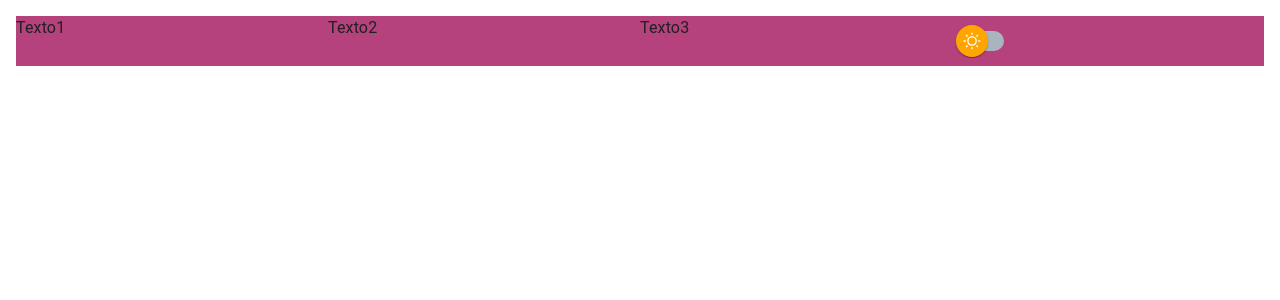
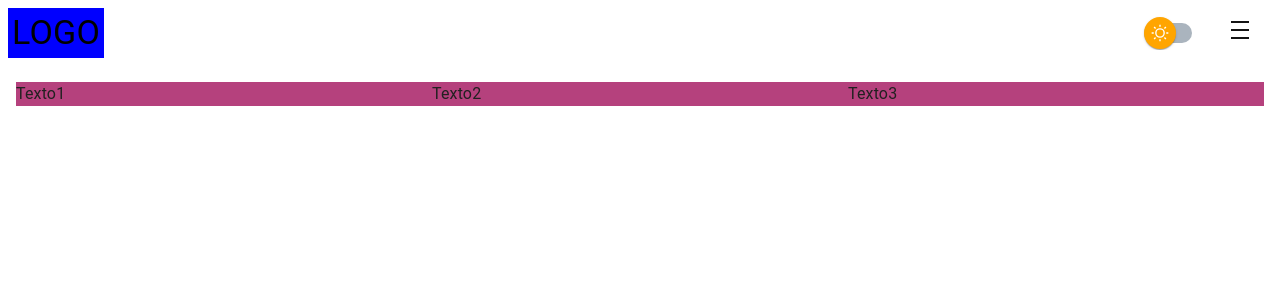
Before and after one commit to nicolasjrz/test-theme-material-ui, a React (Vite) app: page / in a window 1280 px wide. Shown: the top 300 px of the page. Built offline with nearby package versions, Linux system fonts and the light colour scheme.

Commit message:
fix position switch in navbar

```diff
--- a/package.json
+++ b/package.json
@@ -12,6 +12,7 @@
   "dependencies": {
     "@emotion/react": "^11.11.1",
     "@emotion/styled": "^11.11.0",
+    "@mui/icons-material": "^5.14.7",
     "@mui/material": "^5.14.7",
     "react": "^18.2.0",
     "react-dom": "^18.2.0",
--- a/src/App.jsx
+++ b/src/App.jsx
@@ -1,9 +1,9 @@
 import { useContext } from "react";
 import "./App.css";
-import { HomePage } from "./pages/HomePage";
 import { AppTheme } from "./ui/theme/AppTheme";
 // import { DarkModeProvider } from "./context/DarkModeProvider";
 import { DarkModeContext } from "./context/DarkModeContext";
+import { AppRouter } from "./router/AppRouter";
 
 function App() {
   // const [isDarkMode, setIsDarkMode] = useState(false);
@@ -19,9 +19,8 @@ function App() {
   return (
     <>
       <AppTheme mode={darkModeState ? "dark" : "light"}>
-        {/* <AppRuoter/> */}
+        <AppRouter />
         {/* aca iria el approter para que se implemente en todos los archivos */}
-        <HomePage />
       </AppTheme>
     </>
   );
--- a/src/components/menu/HeaderNavbar.jsx
+++ b/src/components/menu/HeaderNavbar.jsx
@@ -1,7 +1,12 @@
 /* eslint-disable react/prop-types */
-import { Box, Button, Typography } from "@mui/material";
+import { Box, Button, FormControlLabel, Typography } from "@mui/material";
 import DensityMediumIcon from "@mui/icons-material/DensityMedium";
+import { MaterialUISwitch } from "../switch/MaterialUISwitch";
+import { useContext } from "react";
+import { DarkModeContext } from "../../context/DarkModeContext";
 export const HeaderNavbar = ({ isNavbarVisible, showNavbar }) => {
+  const { darkModeState, handleSwitchChange } = useContext(DarkModeContext);
+
   return (
     <Box
       p={1}
@@ -10,12 +15,26 @@ export const HeaderNavbar = ({ isNavbarVisible, showNavbar }) => {
       justifyContent={"space-between"}
       alignItems={"center"}
     >
-      <Box pl={4}>
+      <Box p={0.5} sx={{ backgroundColor: "blue" }}>
         <Typography variant="h4" color={"black"}>
           LOGO
         </Typography>
       </Box>
-      <Box pr={4}>
+      <Box sx={{ display: "flex" }}>
+        <Box width={60} mr={1}>
+          <FormControlLabel
+            control={
+              <MaterialUISwitch
+                sx={{ m: 1 }}
+                checked={darkModeState}
+                onChange={handleSwitchChange}
+              />
+            }
+            // label="switch"
+          />
+        </Box>
+
+        <Box>
           <Button
             sx={{
               visibility: isNavbarVisible ? "hidden" : "visible",
@@ -35,5 +54,6 @@ export const HeaderNavbar = ({ isNavbarVisible, showNavbar }) => {
           </Button>
         </Box>
       </Box>
+    </Box>
   );
 };
--- a/src/main.jsx
+++ b/src/main.jsx
@@ -3,11 +3,14 @@ import ReactDOM from "react-dom/client";
 import App from "./App.jsx";
 import "./index.css";
 import { DarkModeProvider } from "./context/DarkModeProvider.jsx";
+import { BrowserRouter } from "react-router-dom";
 
 ReactDOM.createRoot(document.getElementById("root")).render(
   <React.StrictMode>
-    <DarkModeProvider>
-      <App />
-    </DarkModeProvider>
+    <BrowserRouter>
+      <DarkModeProvider>
+        <App />
+      </DarkModeProvider>
+    </BrowserRouter>
   </React.StrictMode>
 );
--- a/src/pages/HomePage.jsx
+++ b/src/pages/HomePage.jsx
@@ -1,13 +1,8 @@
-import { FormControlLabel, Grid, Typography, useTheme } from "@mui/material";
+import { Grid, Typography, useTheme } from "@mui/material";
 import { LayloutPage } from "../ui/layout/LayloutPage";
-import { useContext } from "react";
-import { DarkModeContext } from "../context/DarkModeContext";
-
-import { MaterialUISwitch } from "../components/MaterialUISwitch";
 
 export const HomePage = () => {
   const theme = useTheme(); // Obtén el tema actual
-  const { darkModeState, handleSwitchChange } = useContext(DarkModeContext);
 
   return (
     <LayloutPage>
@@ -15,26 +10,14 @@ export const HomePage = () => {
         container
         style={{ backgroundColor: theme.palette.background2.default }}
       >
-        <Grid item sm={3}>
+        <Grid item sm={4}>
           <Typography>Texto1</Typography>
         </Grid>
-        <Grid item sm={3}>
+        <Grid item sm={4}>
           <Typography>Texto2</Typography>
         </Grid>
-        <Grid item sm={3}>
+        <Grid item sm={4}>
           <Typography>Texto3</Typography>
-        </Grid>
-        <Grid item sm={3}>
-          <FormControlLabel
-            control={
-              <MaterialUISwitch
-                sx={{ m: 1 }}
-                checked={darkModeState}
-                onChange={handleSwitchChange}
-              />
-            }
-            // label="switch"
-          />
         </Grid>
       </Grid>
     </LayloutPage>
--- a/src/ui/layout/LayloutPage.jsx
+++ b/src/ui/layout/LayloutPage.jsx
@@ -1,13 +1,15 @@
 /* eslint-disable react/prop-types */
 import { Box } from "@mui/material";
+import { Navbar } from "../../components/menu/Navbar";
 
 export const LayloutPage = ({ children }) => {
   return (
     <Box
-      sx={{ display: "flex" }}
-      //   className="animate__animated animate__fadeIn animate__faster"
+    // sx={{ display: "flex" }}
+    //   className="animate__animated animate__fadeIn animate__faster"
     >
       {/* aca iria el navbar */}
+      <Navbar />
       <Box component="main" sx={{ flexGrow: 1, p: 2 }}>
         {children}
       </Box>
```
Also changed, not shown: src/components/switch/MaterialUISwitch.jsx (renamed from src/components/MaterialUISwitch.jsx), 1 other file (tests, documents, lock files or other folders). Lines whose indentation alone changed are shown as unchanged.
